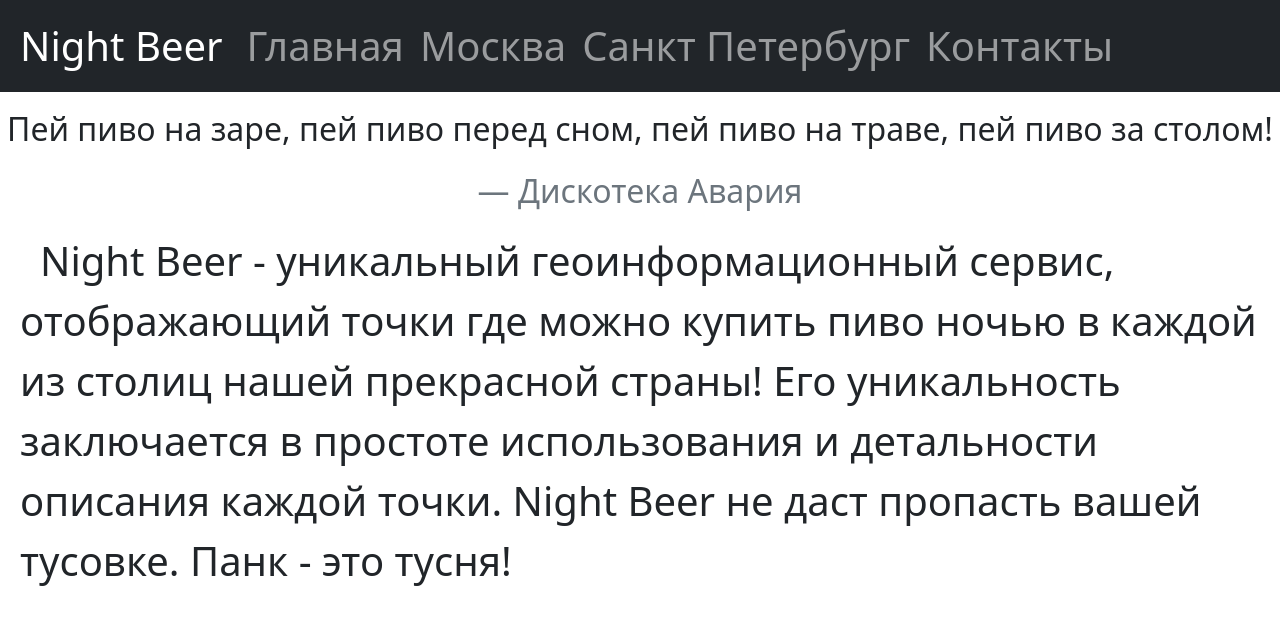
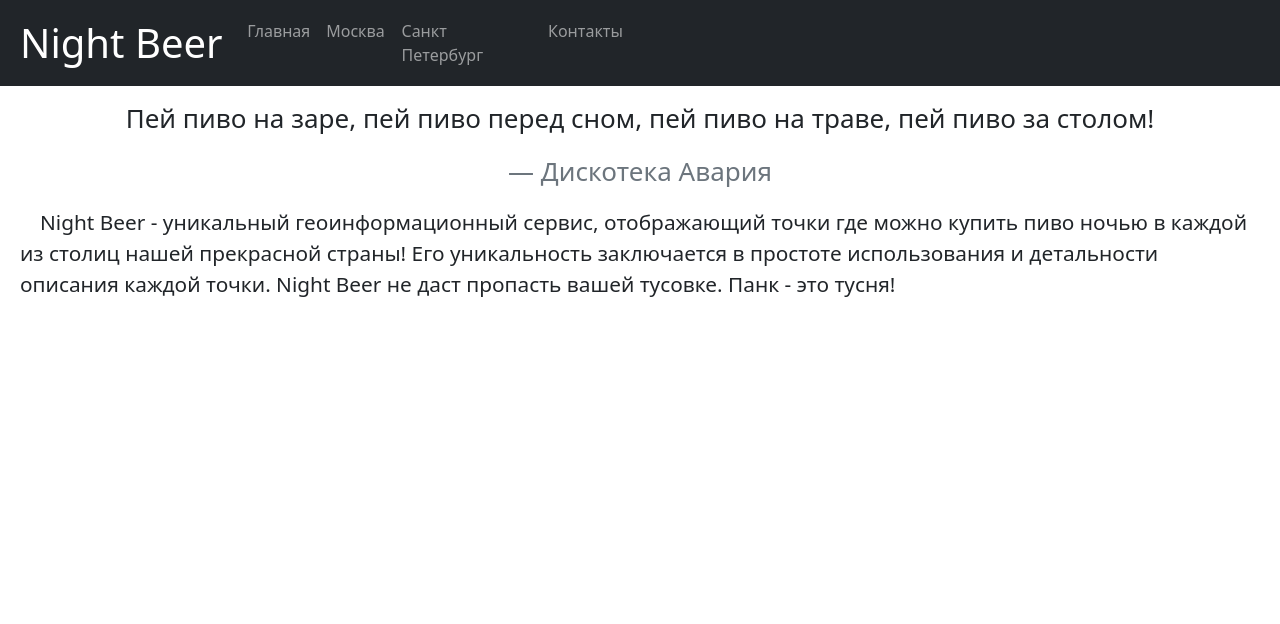
Before and after one commit to lyaguxafrog/Night-Beer, a plain HTML site: page index.html in a window 1280 px wide. Drawn offline with nearby package versions, Linux system fonts and the light colour scheme.

Commit message:
com from work
resize

```diff
--- a/index.html
+++ b/index.html
@@ -9,9 +9,9 @@
     <title>Night Beer</title>
   </head>
   <body>
-    <script src="https://cdn.jsdelivr.net/npm/bootstrap@5.0.0-beta2/dist/js/bootstrap.bundle.min.js"
-    integrity="sha384-b5kHyXgcpbZJO/tY9Ul7kGkf1S0CWuKcCD38l8YkeH8z8QjE0GmW1gYU5S9FOnJ0"
-    crossorigin="anonymous"></script>
+  <script src="https://code.jquery.com/jquery-3.2.1.slim.min.js" integrity="sha384-KJ3o2DKtIkvYIK3UENzmM7KCkRr/rE9/Qpg6aAZGJwFDMVNA/GpGFF93hXpG5KkN" crossorigin="anonymous"></script>
+  <script src="https://cdnjs.cloudflare.com/ajax/libs/popper.js/1.12.9/umd/popper.min.js" integrity="sha384-ApNbgh9B+Y1QKtv3Rn7W3mgPxhU9K/ScQsAP7hUibX39j7fakFPskvXusvfa0b4Q" crossorigin="anonymous"></script>
+  <script src="https://maxcdn.bootstrapcdn.com/bootstrap/4.0.0/js/bootstrap.min.js" integrity="sha384-JZR6Spejh4U02d8jOt6vLEHfe/JQGiRRSQQxSfFWpi1MquVdAyjUar5+76PVCmYl" crossorigin="anonymous"></script>
     <nav class="navbar navbar-expand-lg navbar-dark bg-dark">
         <a class="navbar-brand" style="font-size: 250%;
         margin-left:20px;">Night Beer</a>
@@ -23,29 +23,29 @@
         <div class="collapse navbar-collapse" id="navbarNav">
           <ul class="navbar-nav">
             <li class="nav-item active">
-              <a class="nav-link" href="index.html" style="font-size: 250%;
-              ">Главная</a>
+              <a class="nav-link" href="index.html" style="font-size: 100%;
+               margin-left: 1%">Главная</a>
             </li>
             <li class="nav-item">
-              <a class="nav-link" href="#" style="font-size: 250%;">Москва</a>
+              <a class="nav-link" href="#" style="font-size: 100%; margin-left: 1%">Москва</a>
             </li>
             <li class="nav-item">
-              <a class="nav-link" href="#" style="font-size: 250%;">Санкт Петербург</a>
+              <a class="nav-link" href="#" style="font-size: 100%; margin-left: 1%">Санкт Петербург</a>
             </li>
             <li class="nav-item">
-              <a class="nav-link " href="#" style="font-size: 250%;">Контакты</a>
+              <a class="nav-link " href="#" style="font-size: 100%; margin-left: 1%">Контакты</a>
             </li>
           </ul>
         </div>
       </nav>
       <blockquote class="blockquote text-center">
-        <p class="mb-0" style="font-size:160%;
+        <p class="mb-0" style="font-size:130%;
         margin-top: 1%;">Пей пиво на заре, пей пиво перед сном,
              пей пиво на траве, пей пиво за столом!</p><br>
-        <footer class="blockquote-footer" style="font-size:160%;">Дискотека Авария</footer>
+        <footer class="blockquote-footer" style="font-size:130%;">Дискотека Авария</footer>
       </blockquote>
       <p class="lead" style="text-indent: 20px; padding: 0px 20px 0px 20px ;
-      font-size: 250%; margin-top: 1%;" >
+      font-size: 130%; margin-top: 1%;" >
         Night Beer - уникальный геоинформационный сервис, отображающий точки
         где можно купить пиво ночью в каждой из столиц нашей прекрасной страны!
         Его уникальность заключается в простоте использования и детальности описания каждой точки.
```
